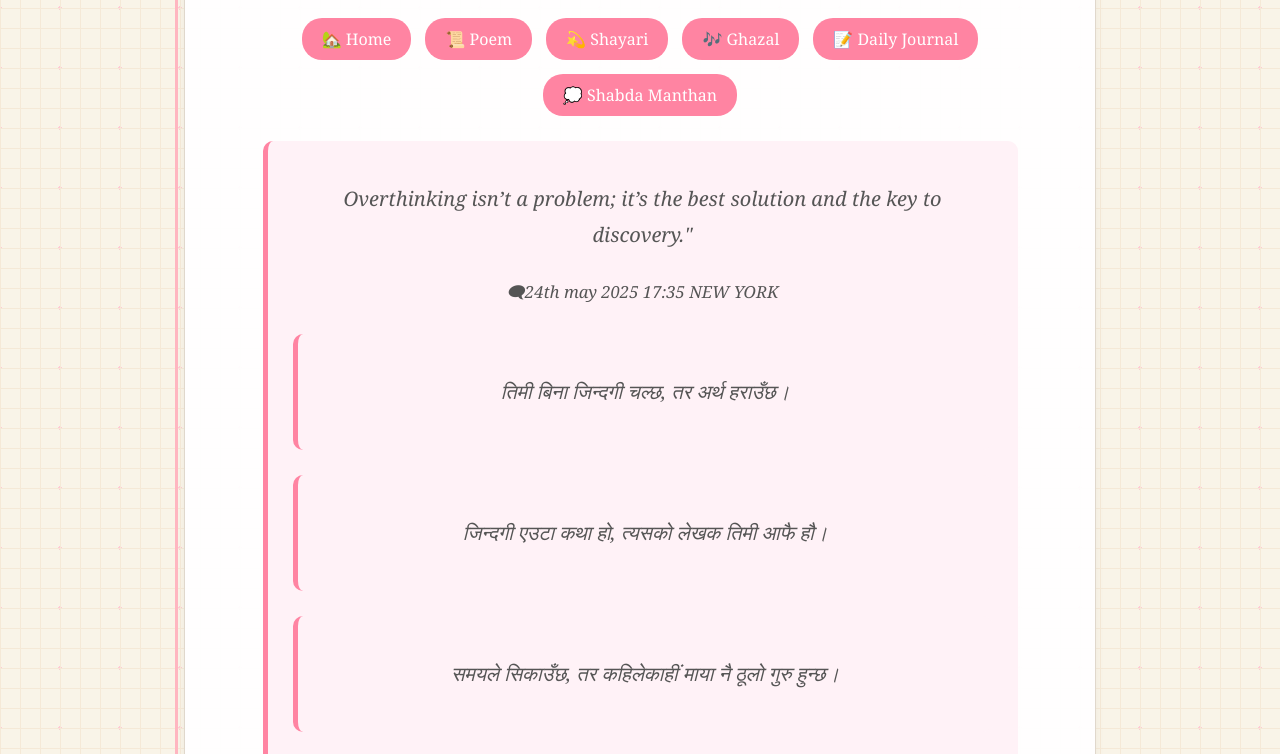
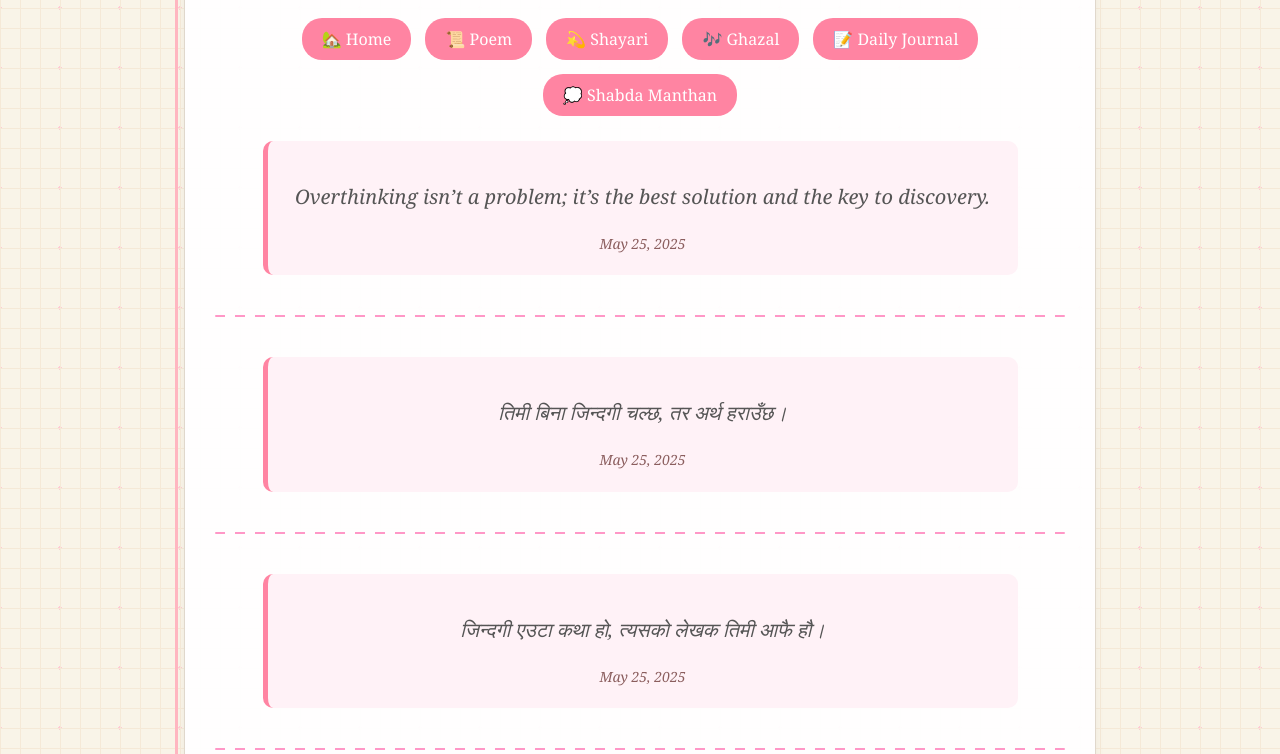
Before and after one commit to meezna/Boundless-Love, a plain HTML site: page shabda.html in a window 1280 px wide. Shown: the part 172-926 px from the top of the page. Drawn offline with Linux system fonts and the light colour scheme.

Commit message:
Update shabda.html

```diff
--- a/shabda.html
+++ b/shabda.html
@@ -1,5 +1,5 @@
 <!DOCTYPE html>
-<html lang="en">
+<html lang="ne">
 <head>
   <meta charset="UTF-8" />
   <meta name="viewport" content="width=device-width, initial-scale=1.0"/>
@@ -31,9 +31,8 @@
       padding: 40px 30px;
       border-radius: 12px;
       box-shadow: 0 4px 10px rgba(0, 0, 0, 0.05);
-      text-align: center;
+      position: relative;
       border: 1px solid #e0d8cc;
-      position: relative;
     }
 
     .main-content::before {
@@ -51,6 +50,7 @@
       font-size: 34px;
       color: #4b2c3f;
       margin-bottom: 20px;
+      text-align: center;
       text-shadow: 1px 1px 0 rgba(255,255,255,0.8);
     }
 
@@ -63,9 +63,32 @@
       font-size: 20px;
       font-style: italic;
       color: #555;
-      line-height: 1.8;
+      line-height: 1.6;
       border-radius: 10px;
       max-width: 700px;
+      position: relative;
+    }
+
+    .quote-entry small {
+      display: block;
+      font-size: 14px;
+      color: #8b5e5e;
+      margin-top: 10px;
+    }
+
+    hr {
+      border: none;
+      height: 2px;
+      background: repeating-linear-gradient(
+        to right,
+        #ff7eb9,
+        #ff7eb9 10px,
+        transparent 10px,
+        transparent 20px
+      );
+      margin: 40px 0;
+      opacity: 0.8;
+      border-radius: 1px;
     }
 
     .category-links {
@@ -105,26 +128,39 @@
       <a href="shabda.html">💭 Shabda Manthan</a>
     </div>
 
-    <!add new quotes above here>
+    <!-- 🆕 Newest quotes on top! -->
 
     <div class="quote-entry">
-      <p>Overthinking isn’t a problem; it’s the best solution and the key to discovery."</p>
-      <small>🗨24th may 2025 17:35 NEW YORK</small>
+      <p>Overthinking isn’t a problem; it’s the best solution and the key to discovery.</p>
+      <small>May 25, 2025</small>
+    </div>
+
+    <hr>
 
     <div class="quote-entry">
       <p>तिमी बिना जिन्दगी चल्छ, तर अर्थ हराउँछ।</p>
+      <small>May 25, 2025</small>
     </div>
+
+    <hr>
 
     <div class="quote-entry">
       <p>जिन्दगी एउटा कथा हो, त्यसको लेखक तिमी आफै हौ।</p>
+      <small>May 25, 2025</small>
     </div>
+
+    <hr>
 
     <div class="quote-entry">
       <p>समयले सिकाउँछ, तर कहिलेकाहीं माया नै ठूलो गुरु हुन्छ।</p>
+      <small>May 25, 2025</small>
     </div>
+
+    <hr>
 
     <div class="quote-entry">
       <p>भरोसा त्यही हो, जसले हिम्मत दिन्छ, आशा जगाउँछ।</p>
+      <small>May 25, 2025</small>
     </div>
 
   </div>
```
